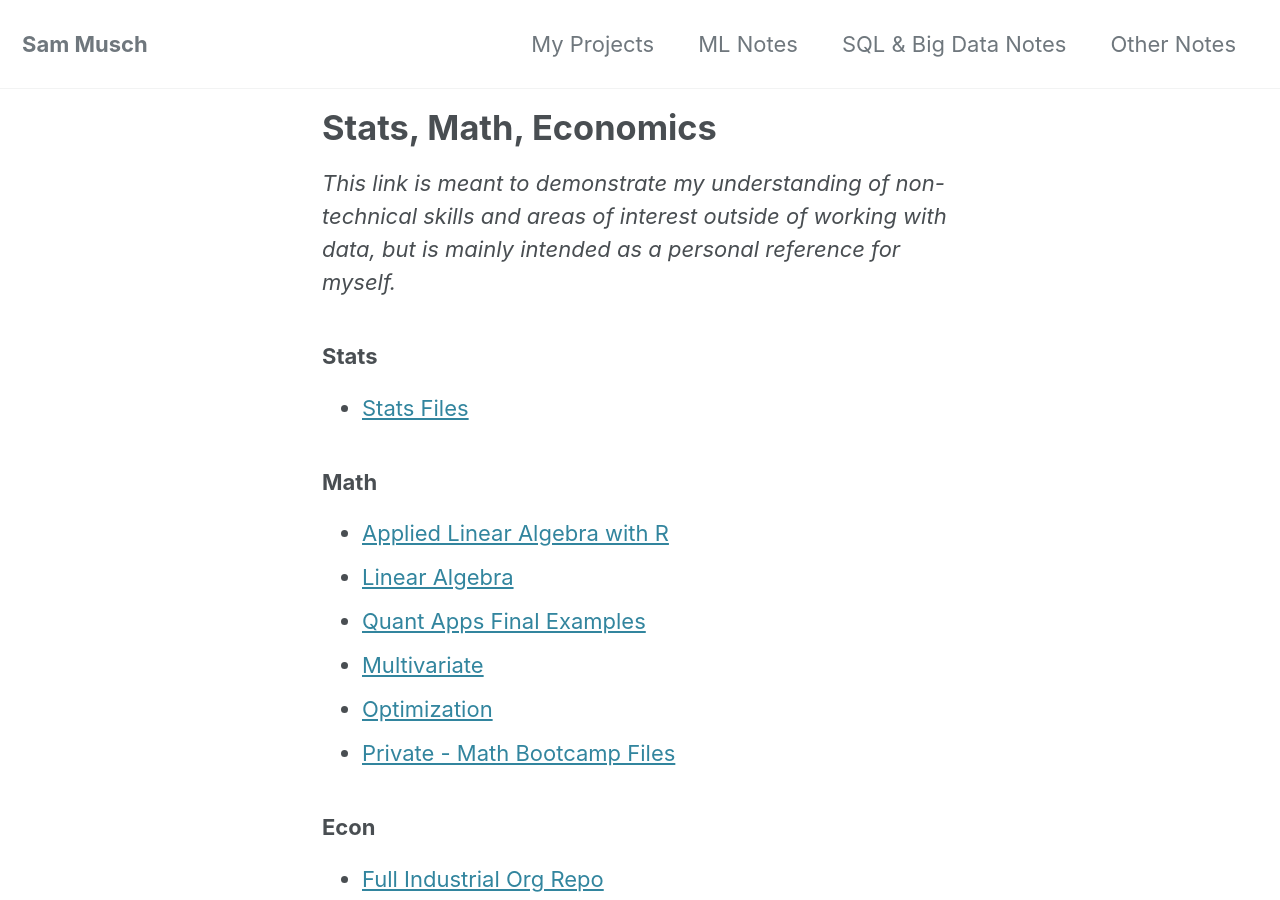
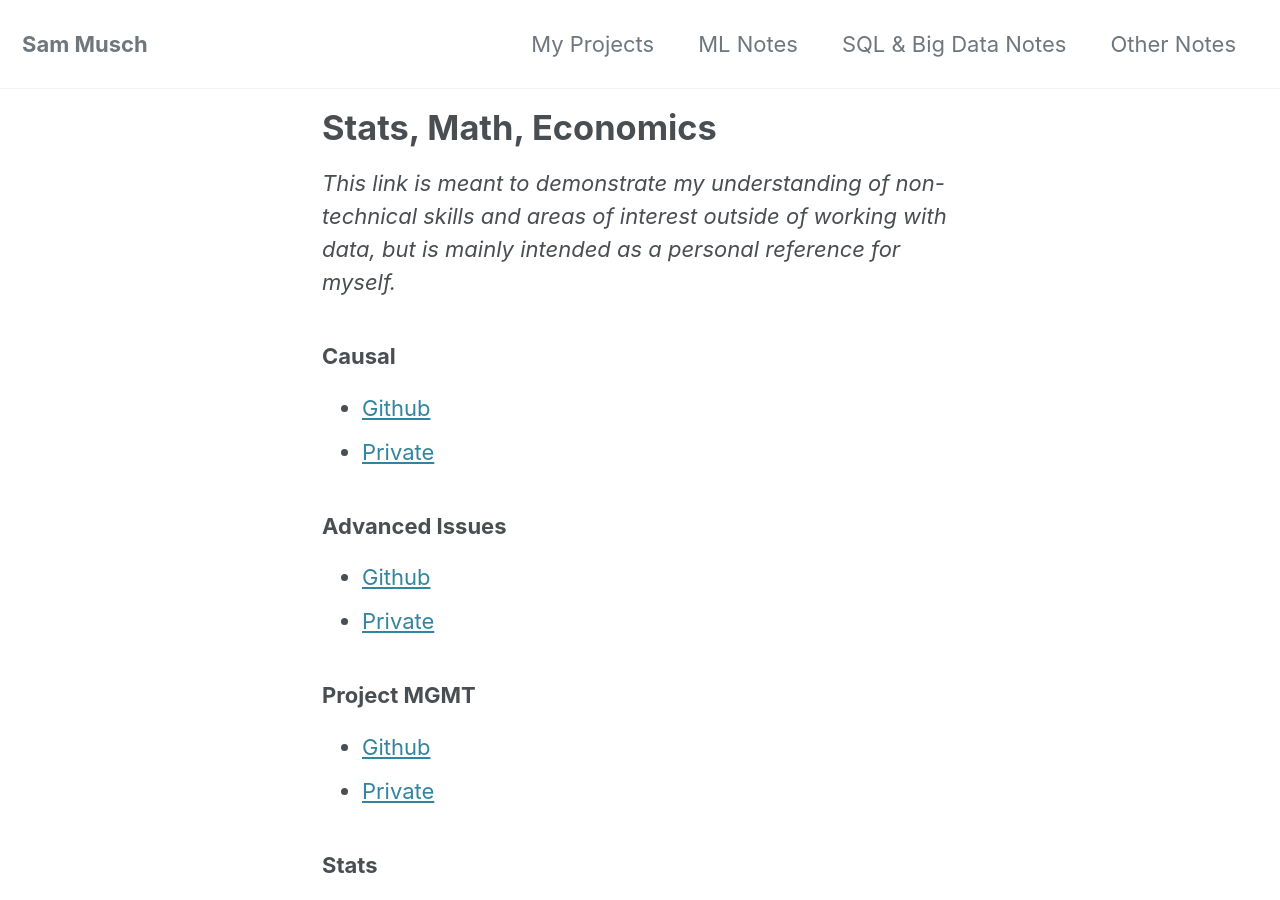
Before and after one commit to SamMusch/SamMusch.github.io, a Jekyll site: the page built from _pages/stats-math.md, in a window 1280 px wide and 900 px high. Built offline with Jekyll 4.4.1, drawn with Linux system fonts in a browser that asks for light colours; cached includes are drawn as plain includes; nearby versions of some CDN libraries.

Commit message:
Add files via upload

```diff
--- a/_pages/stats-math.md
+++ b/_pages/stats-math.md
@@ -5,6 +5,22 @@ title: "Stats, Math, Economics"
 ---
 
 *This link is meant to demonstrate my understanding of non-technical skills and areas of interest outside of working with data, but is mainly intended as a personal reference for myself.*
+
+### Causal
+- [Github](https://github.com/SamMusch/R/tree/master/Causal)
+- [Private](https://github.com/SamMusch/Private-Repo/tree/master/Causal)
+
+
+### Advanced Issues
+- [Github](https://github.com/SamMusch/R/tree/master/Adv%20Issues%20Notes)
+- [Private](https://github.com/SamMusch/Private-Repo/tree/master/Advanced)
+
+
+### Project MGMT
+- [Github](https://github.com/SamMusch/Predictive-and-EDA/tree/master/Proj-MGMT)
+- [Private](https://github.com/SamMusch/Private-Repo/tree/master/ProjectMGMT)
+
+
 
 
 ### Stats
```
